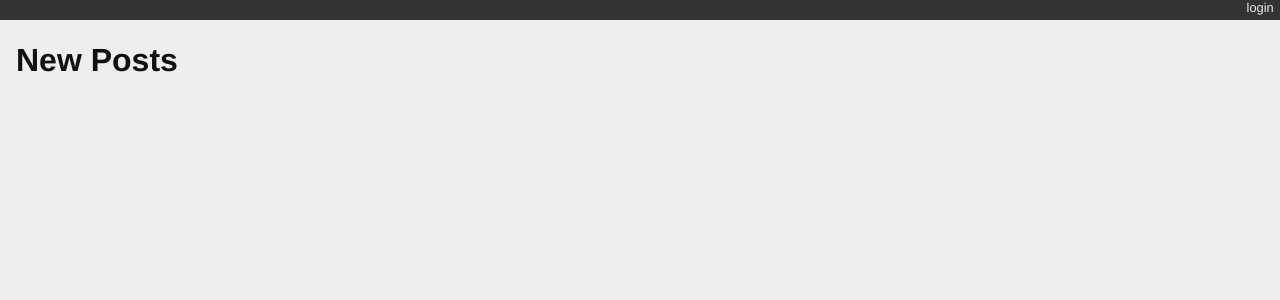
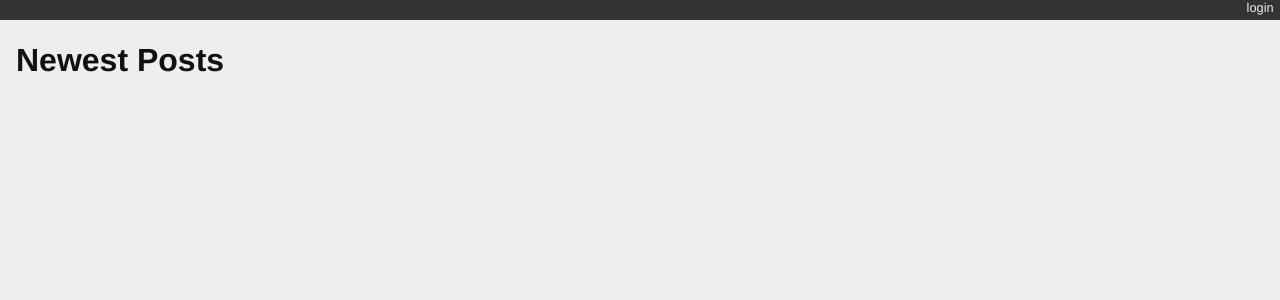
Before and after one commit to carljparker/django-blog, a Django app: page / in a window 1280 px wide. Shown: the top 300 px of the page. Run offline with Django 3.2, Linux system fonts and the light colour scheme; data that the repository does not hold is empty.

Commit message:
Make another change...Deployments weren't enabled when I made the previous change...:-P

```diff
--- a/blogging/templates/blogging/list.html
+++ b/blogging/templates/blogging/list.html
@@ -1,5 +1,5 @@
 {% extends "base.html" %}{% block content %}
-  <h1>New Posts</h1>
+  <h1>Newest Posts</h1>
   {% comment %} here is where the query happens {% endcomment %}
   {% for post in post_list %}
   <div class="post">
--- a/blogging/tests.py
+++ b/blogging/tests.py
@@ -31,7 +31,7 @@ class FrontEndTestCase(TestCase):
         # The rendered response is a bytestring
         #
         resp_text = resp.content.decode(resp.charset)
-        self.assertTrue("New Posts" in resp_text)
+        self.assertTrue("Newest Posts" in resp_text)
         for count in range(1, 11):
             title = "Post %d Title" % count
             if count < 6:
```
